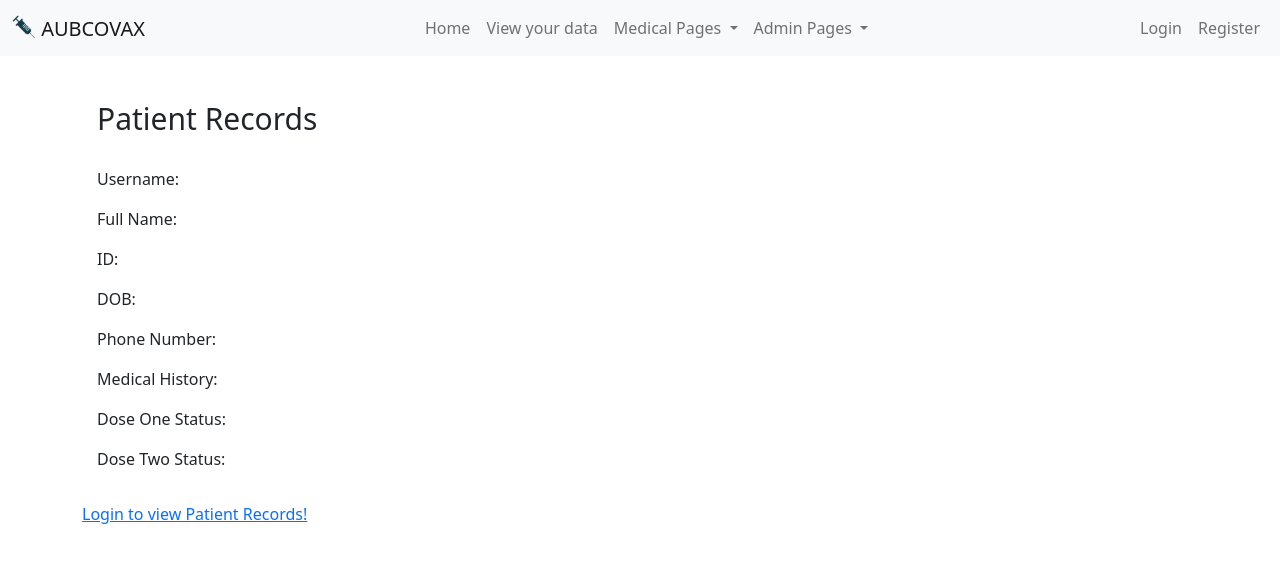
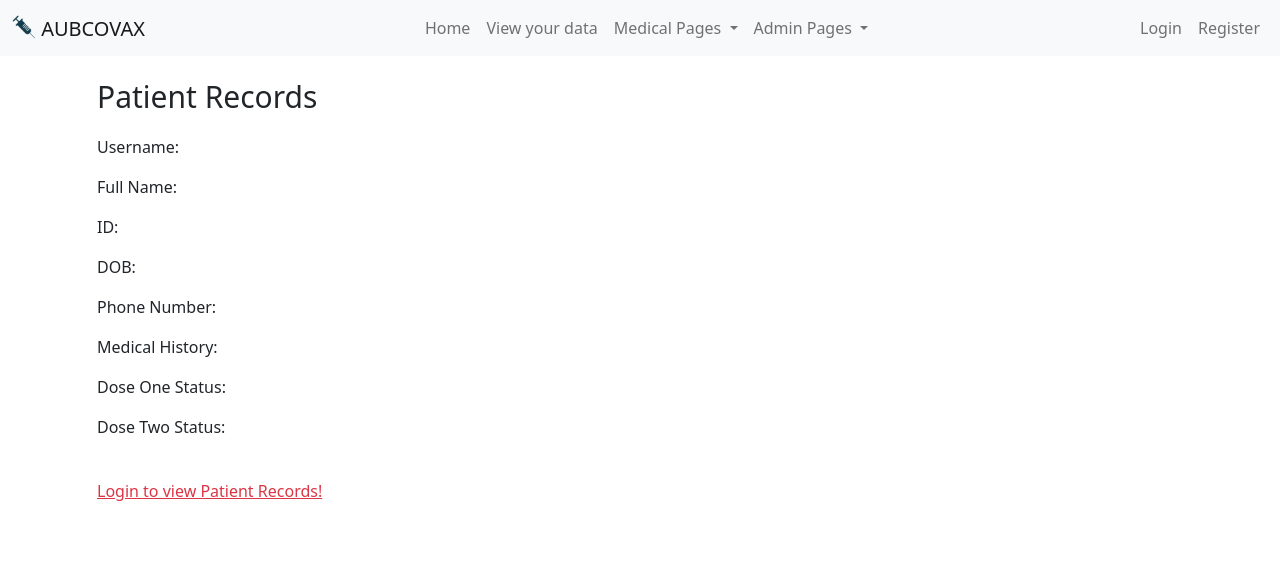
Before and after one commit to bechara-rizk/AUBCOVAX, a Django app: page /patientInfo/ in a window 1280 px wide. Shown: the top 563 px of the page. Run offline with Django 4.2, Linux system fonts and the light colour scheme.

Commit message:
modified patientinfo page

```diff
--- a/mysite/main/templates/patientInfo.html
+++ b/mysite/main/templates/patientInfo.html
@@ -5,18 +5,13 @@
 
 {% block css %}
 <style>
-.notauth{
-    color:red;
-    font-size: 15px;
-}
-
 .infopagecontainer{
-    margin-top: 30px;
+    /* margin-top: 30px;  */
     padding: 15px;
 }
 
 h1{
-    margin-bottom: 30px;
+    margin-bottom: 20px;
     font-size: 30px;
 }
 
@@ -59,9 +54,10 @@ h1{
     <p>Medical History: </p>
     <p>Dose One Status: </p>
     <p>Dose Two Status: </p>
+    <br>
+    <a href="/login" class="link-danger"> Login to view Patient Records! </a>
 </div>
 
-<a href="/login"> Login to view Patient Records! </a>
 {% endif %}
 
 
```
Also changed, not shown: mysite/db.sqlite3.
